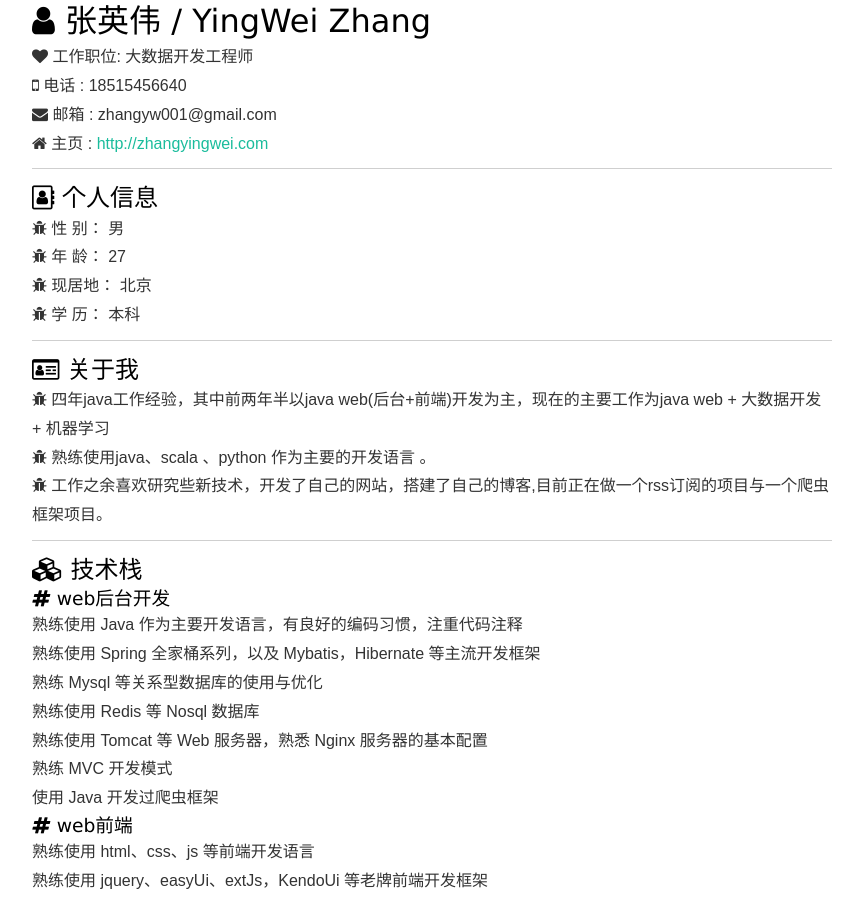
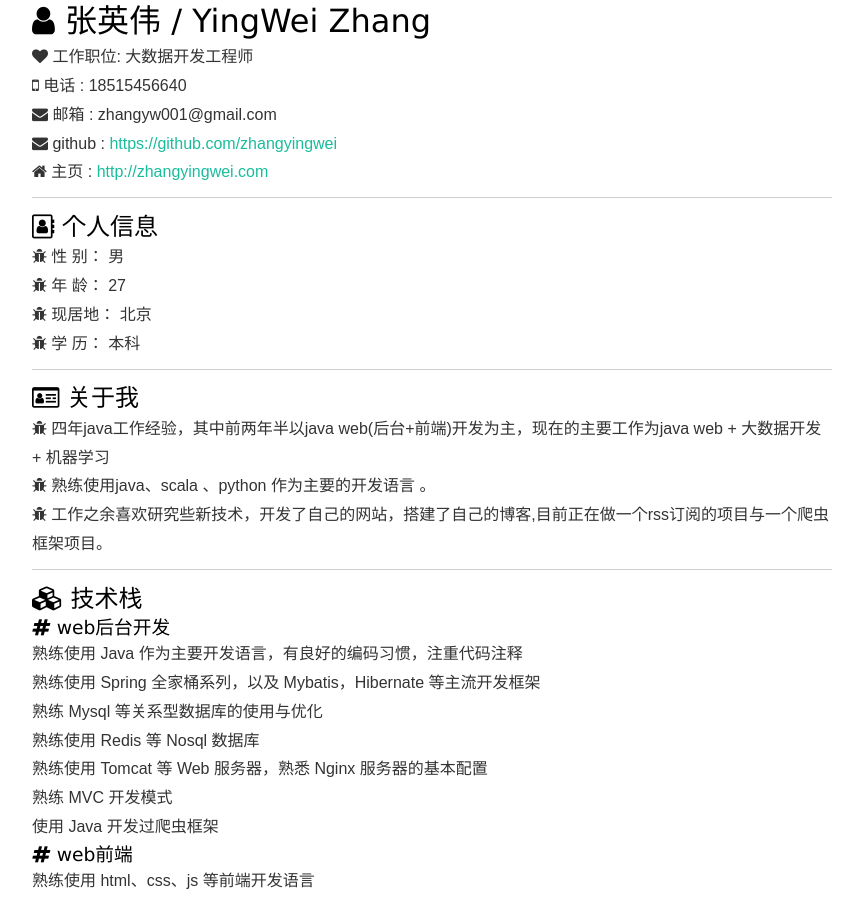
Before and after one commit to zhangyingwei/resume, a Jekyll site: the page built from _posts/2018-01-01-content.md, in a window 1280 px wide and 900 px high. Shown: the whole window, without its empty margins (208-1071 px from the left). Built offline with Jekyll 4.4.1, drawn with Linux system fonts in a browser that asks for light colours; our own code applies the rules of GitHub Pages for plain Markdown files.

Commit message:
# 添加了github

```diff
--- a/_posts/2018-01-01-content.md
+++ b/_posts/2018-01-01-content.md
@@ -6,6 +6,7 @@ date:   2018-11-12
 * <i class="fa fa-heart" aria-hidden="true"></i> 工作职位: 大数据开发工程师
 * <i class="fa fa-mobile" aria-hidden="true"></i> 电话 : 18515456640
 * <i class="fa fa-envelope" aria-hidden="true"></i> 邮箱 : zhangyw001@gmail.com
+* <i class="fa fa-envelope" aria-hidden="true"></i> github : <https://github.com/zhangyingwei>
 * <i class="fa fa-home" aria-hidden="true"></i> 主页 : <http://zhangyingwei.com>
 
 ---
```
Also changed, not shown: 2 other files.
